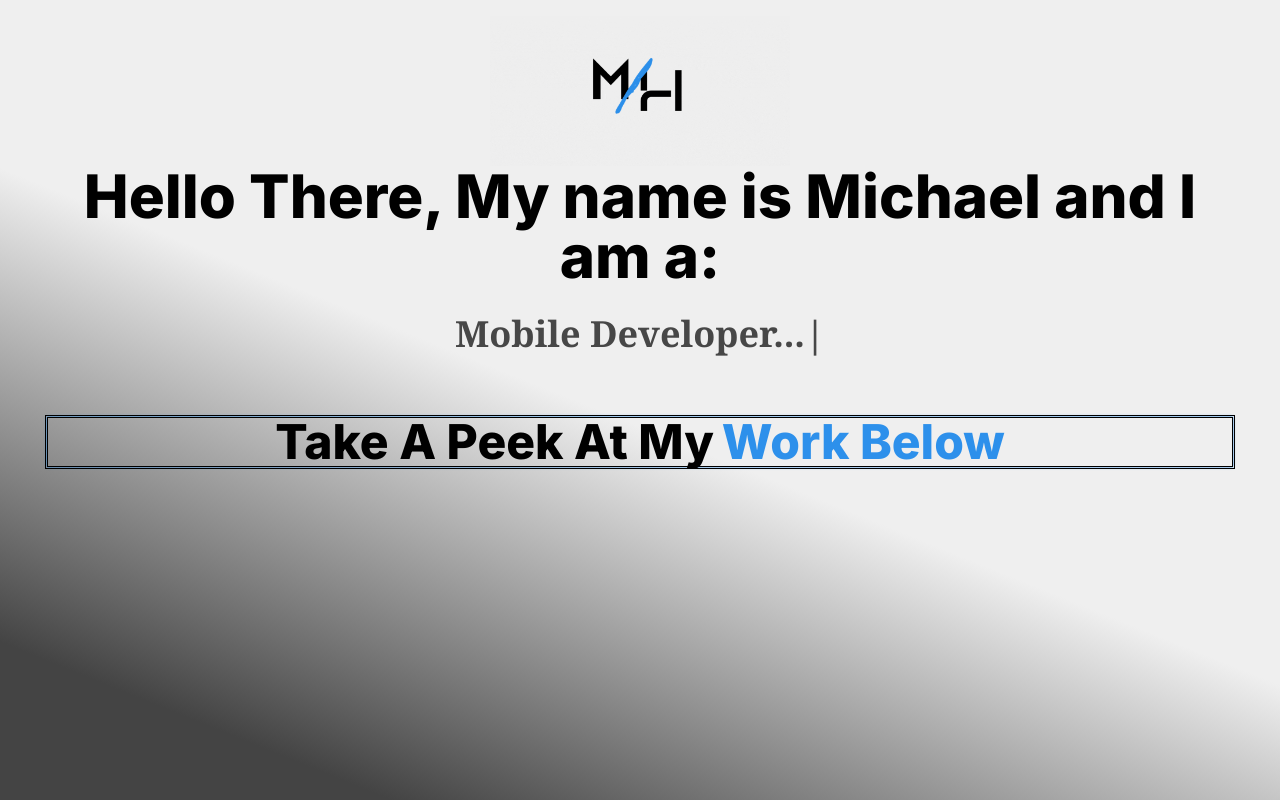
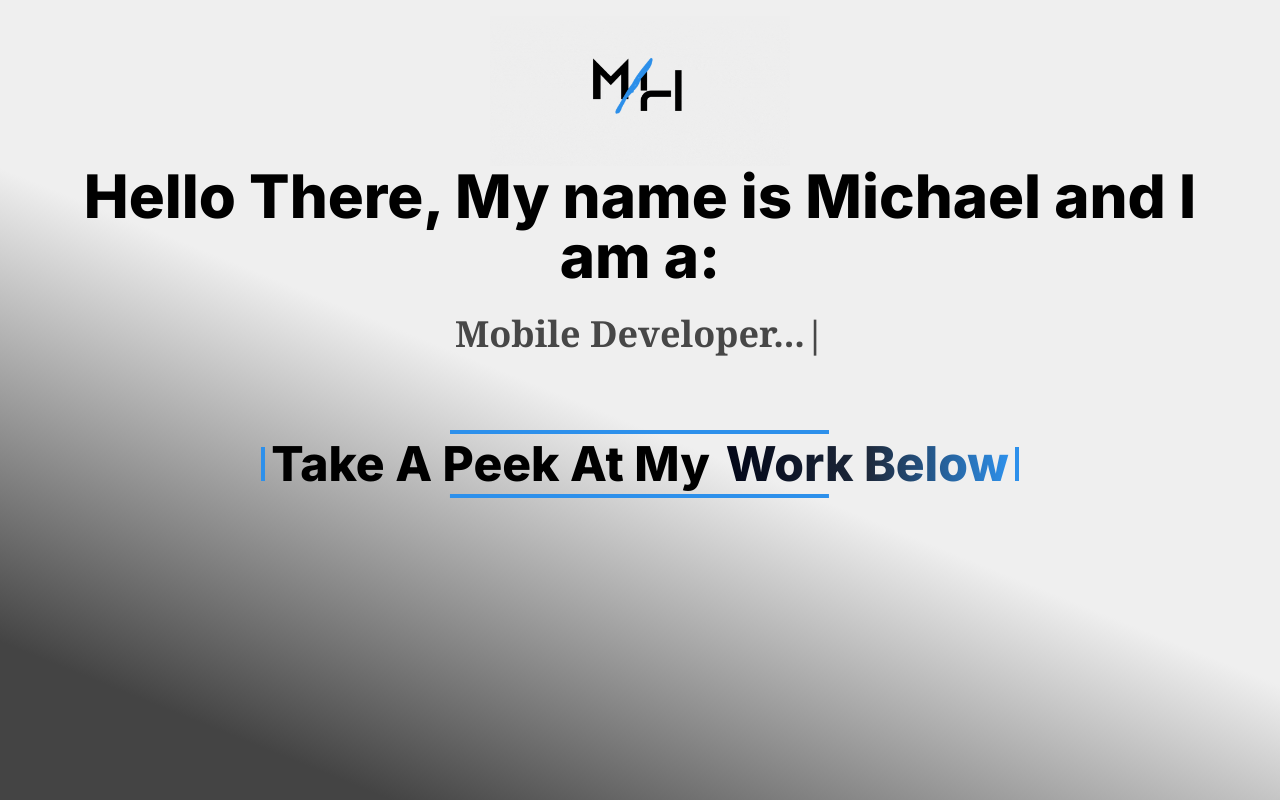
Before and after one commit to mjh1985codeman/portfolio, a Next.js app: page / in a window 1280 px wide. Built offline with nearby package versions, Linux system fonts and the light colour scheme.

Commit message:
a little fancy

```diff
--- a/app/components/HeroSection.jsx
+++ b/app/components/HeroSection.jsx
@@ -5,7 +5,7 @@ import { TypeAnimation } from 'react-type-animation';
 
 const HeroSection = () => {
     return (
-        <section className='container items-center'>
+        <section className='flex flex-col items-center'>
             <div className="flex-col text-center justify-center">
                 <div className="flex justify-center">
                     <Image src="/images/mh-light-logo.gif" alt="mh animated logo" width={300} height={100} />
@@ -38,9 +38,10 @@ const HeroSection = () => {
                     />
                 </div>
             </div>
-            <div className='p-0 m-0 flex flex-col items-center lg:flex-row lg:justify-center space-x-2 mt-6 font-extrabold sm:text-1xl text-4xl lg:text-5xl outline-double shadow-2xl custom-glow'>
+            <div className='max-w-fit flex flex-col items-center lg:flex-row lg:justify-center space-x-2 mt-6 font-extrabold sm:text-1xl text-4xl lg:text-5xl animated-border-div'>
                 <h2 className="text-black m-0 p-0">Take A Peek At My</h2>
-                <h2 className="text-[#2d90eb] m-0 p-0">Work Below</h2>
+                <div className="custom-glow"></div>
+                <h2 className="bg-clip-text text-transparent bg-gradient-to-r from-slate-950 via-slate-800 to-[#2d90eb] m-0 p-0">Work Below</h2>
             </div>
         </section>
     )
--- a/app/globals.css
+++ b/app/globals.css
@@ -24,19 +24,34 @@ body {
   filter: progid:DXImageTransform.Microsoft.gradient(startColorstr="#efefef", endColorstr="#444444", GradientType=1);
 }
 
-@keyframes glow {
 
-  0%,
-  100% {
-    box-shadow: 0 0 0 0 #2d90eb, 0 0 0 0 rgba(45, 144, 235, 0);
-  }
+/* border animation things */
+.animated-border-div {
+  /* Border properties */
+  --g: 4px;
+  --b: 4px;
+  --c: #2d90eb;
 
-  50% {
-    box-shadow: 0 0 15px 5px #2d90eb, 0 0 10px 5px rgba(45, 144, 235, 0.5);
-  }
+  padding: 10px;
+
+  /* Gradient properties */
+  --_c: #ffffff00 0 25%, var(--c) 0 50%;
+  --_g1: repeating-linear-gradient(90deg, var(--_c)) repeat-x;
+  --_g2: repeating-linear-gradient(180deg, var(--_c)) repeat-y;
+
+  /* Background properties using gradients with rotation effect */
+  background:
+    var(--_g1) var(--_p, 25%) 0, var(--_g2) 0 var(--_p, 125%),
+    var(--_g1) var(--_p, 125%) 100%, var(--_g2) 100% var(--_p, 25%);
+
+  /* Background size for animated effect */
+  background-size: 200% var(--b), var(--b) 200%;
+
+  /* Transition properties for smooth animation */
+  transition: 5s;
 }
 
-.custom-glow {
-  animation: glow 2s;
-  animation-iteration-count: 3;
+.animated-border-div:hover {
+  /* Adjusted position for hover state */
+  --_p: 70%;
 }
```
